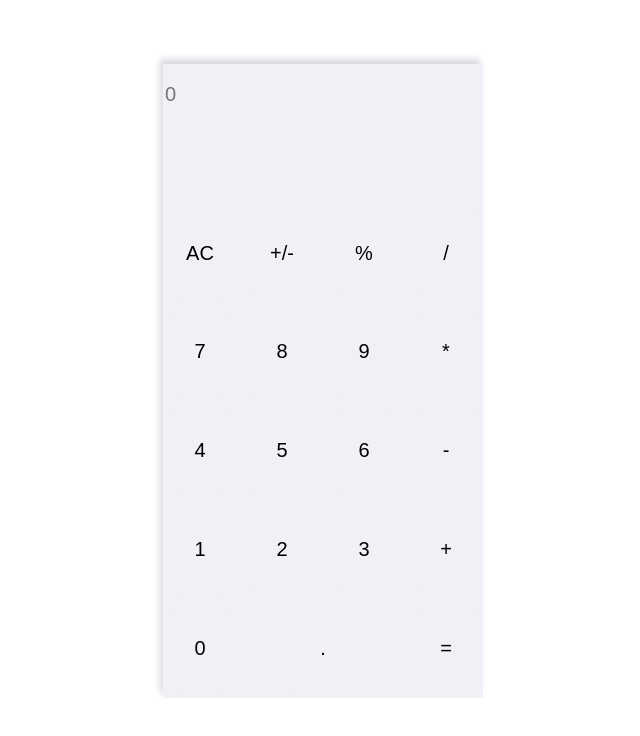
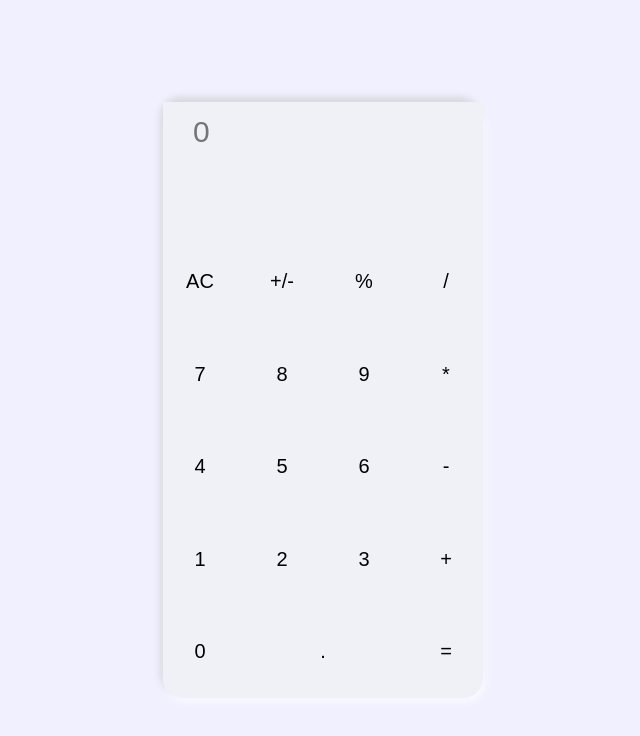
Before and after one commit to mehrangholizade/Assignment-12, a plain HTML site: page index.html in a window 1280 px wide. Shown: the whole page, without its empty margins (317-957 px from the left). Drawn offline with Linux system fonts and the light colour scheme.

Commit message:
calculator designing

```diff
--- a/index.html
+++ b/index.html
@@ -11,7 +11,7 @@
         <div id="container">
             <div id="calculator">
                 <form style="width: 100%;">
-                    <input type="text" placeholder="0" id="input-1" style="width: 100%; height: 60px;font-size: 20px; background:#f0f1f6; border:none">
+                    <input type="text" placeholder="0" id="input-1" style="width: 100%; height: 60px; padding: 30px; font-size: 30px; background:#f0f1f6; border:none">
                 </form>
                 <div id="col"><button class="btn" id="clear" >AC</button></div>
                 <div id="col"> <button class="btn" id="pos-neg" >+/-</button></div>
--- a/style.css
+++ b/style.css
@@ -3,6 +3,7 @@ body
     display: flex;
     margin: 0px;
     justify-content: center;
+    background-color: #f0f0ff;
 }
 #container
 {
@@ -19,9 +20,10 @@ body
     width: 25%;
     justify-content: space-between;
     background:#f0f1f6;
-    margin-top: 5%;
+    margin-top: 8%;
     margin-bottom: 8%;
     box-shadow: 3px 5px 7px #ffffff99 ,-3px -5px 7px #d7d8dd;
+    border-radius: 20px;
 }
 #col
 {
```
